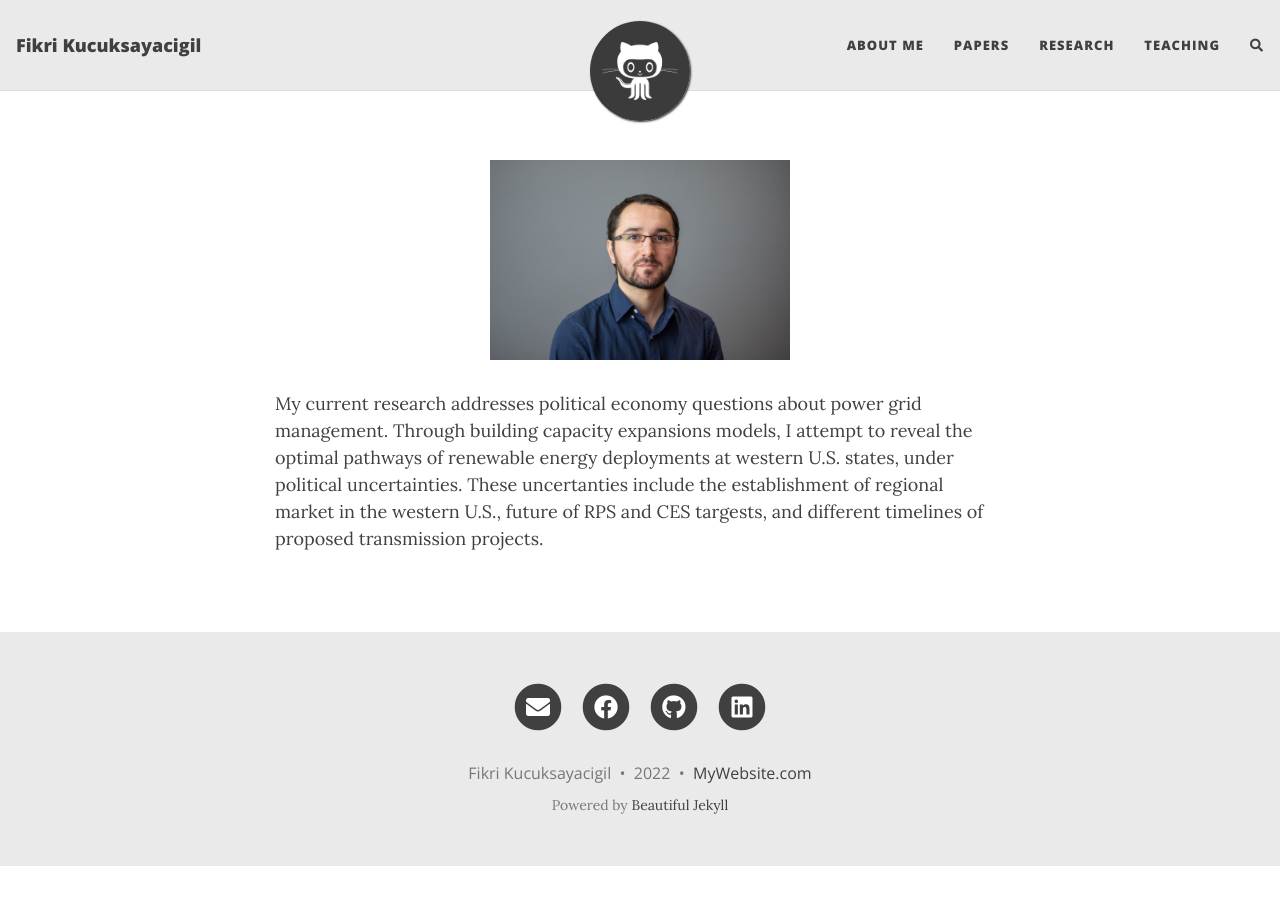
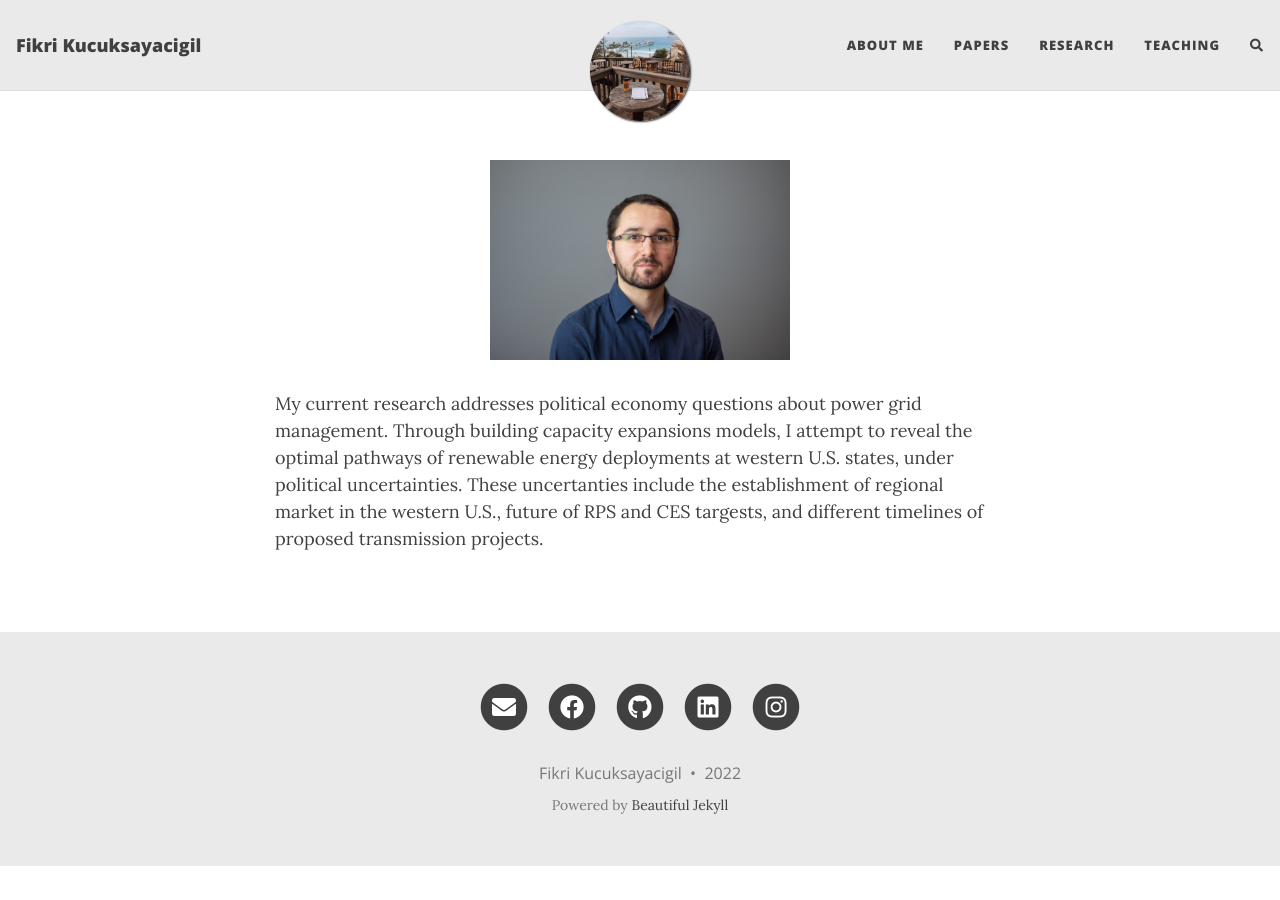
Before and after one commit to fikrikscg/fikrikscg.github.io, a Jekyll site: the page built from index.md, in a window 1280 px wide. Built offline with Jekyll 4.4.1, drawn with Linux system fonts in a browser that asks for light colours; nearby versions of some CDN libraries; comment, search, counter and statistics services are not loaded; some of the changed lines change nothing that is shown.

Commit message:
Update _config.yml

```diff
--- a/_config.yml
+++ b/_config.yml
@@ -23,7 +23,7 @@ navbar-links:
 
 # Image to show in the navigation bar - works best with a square image
 # Remove this parameter if you don't want an image in the navbar
-avatar: "/assets/img/avatar-icon.png"
+avatar: "/assets/img/ucsd.jpg"
 
 # By default, the image is cut into a circle. You can disable this behaviour by setting 'round-avatar: false'
 round-avatar: true
@@ -40,18 +40,18 @@ round-avatar: true
 social-network-links:
   email: "kucuksayacigil@gmail.com"
 #  rss: true  # remove this line if you don't want to show an RSS link at the bottom
-  facebook: Fikri Kucuksayacigil
+  facebook: fikri.kscg
   github: fikrikscg
 #  twitter: daattali
 #  patreon: DeanAttali
 #  youtube: c/daattali
 #  medium: yourname
 #  reddit: yourname
-  linkedin: fikri-kucuksayacigil
+  linkedin: fikri-kucuksayacigil-a1597342
 #  xing: yourname
 #  stackoverflow: "3943160/daattali"
 #  snapchat: deanat78
-#  instagram: deanat78
+  instagram: fksayaci
 #  spotify: yourname
 #  telephone: +14159998888
 #  steam: deanat78
@@ -72,14 +72,14 @@ rss-description: This website is a virtual proof that I'm awesome
 
 # Select which social network share links to show in posts
 share-links-active:
-  twitter: true
-  facebook: true
-  linkedin: true
+  twitter: false
+  facebook: false
+  linkedin: false
   vk: false
 
 # How to display the link to your website in the footer
 # Remove this if you don't want a link in the footer
-url-pretty: "MyWebsite.com"
+# url-pretty: "MyWebsite.com"
 
 # Excerpt word length - Truncate the excerpt of each post on the feed page to the specified number of words
 excerpt_length: 50
```
